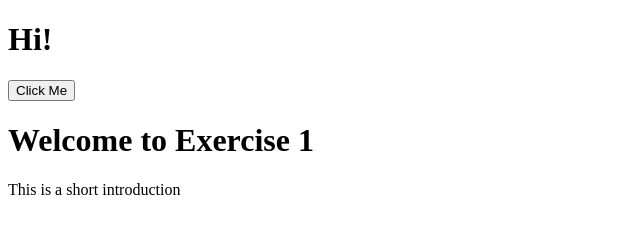
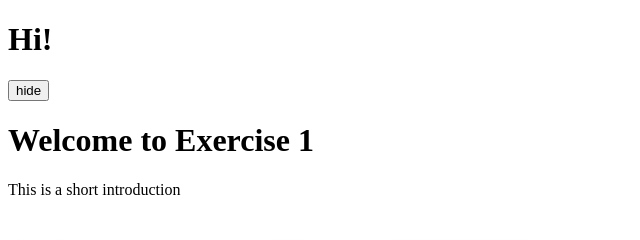
Before and after one commit to Vigoliet/Web_Application, a website: page public/data/index.html in a window 1280 px wide. Shown: the top 240 px of the page, 0-640 px from the left. Drawn offline with Linux system fonts and the light colour scheme; files whose address does not match are found by name.

Commit message:
Working version on app.js side with append.

```diff
--- a/public/data/index.html
+++ b/public/data/index.html
@@ -9,21 +9,8 @@
 <body>
     <h1>Hi!</h1>
 
-    <button onclick="myFunction()">Click Me</button>
-
-<script>
-function myFunction() {
-    var x = document.getElementById("Exercise1");
-    if (x.style.display === "none") {
-      x.style.display = "block";
-    } else {
-      x.style.display = "none";
-    }
-  }
-    </script>
-
     <script src='../js/app.js'></script>
-
+    <div id ='Exercise3'></div>
     <div id='Exercise1'></div>
 
 
--- a/public/js/app.js
+++ b/public/js/app.js
@@ -16,22 +16,36 @@
             const data = req.response;
             console.log(data);
 
-            const headline = data['headline'];
-            const intro = data['intro'];
+            //Data
+            const headline = data['headline']; //data from json
+            const intro = data['intro'];       //data from json
 
-
+            //Elements
             const img = document.createElement('img');
             const p1 = document.createElement('p');
             const h1 = document.createElement('h1');
+            const button = document.createElement('button');
 
             img.src = data['articleimage'];
 
             p1.textContent = intro;
             h1.textContent = headline;
+            button.textContent = "hide";
 
+            function myFunction() {
+                var x = document.getElementById("Exercise1");
+                if (x.style.display === "none") {
+                  x.style.display = "block";
+                } else {
+                  x.style.display = "none";
+                }
+              }
+              button.onclick = myFunction;
 
+            document.getElementById('Exercise3').appendChild(button);
             document.getElementById('Exercise1').appendChild(h1);
             document.getElementById('Exercise1').appendChild(p1);
             document.getElementById('Exercise1').appendChild(img);
 
+
         };
```
